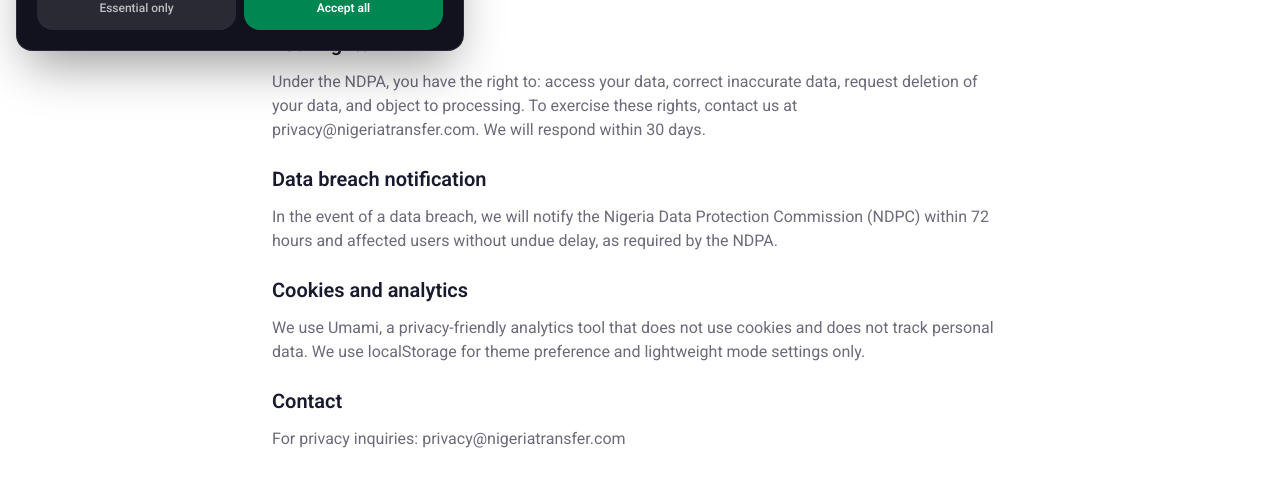
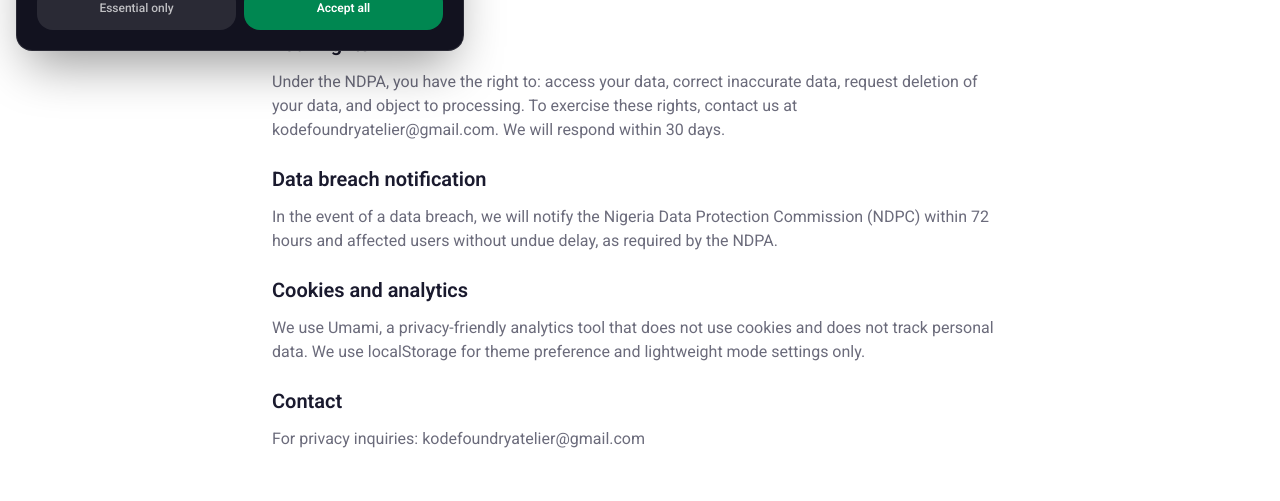
Before and after one commit to josephhamawi/NaijaTransfer, a Next.js app: page /privacy in a window 1280 px wide. Shown: the part 733-1234 px from the top of the page. Built offline with nearby package versions, Linux system fonts and the light colour scheme; no server answers.

Commit message:
Update all contact emails to kodefoundryatelier@gmail.com

```diff
--- a/src/app/(public)/artists/page.tsx
+++ b/src/app/(public)/artists/page.tsx
@@ -44,7 +44,7 @@ export default function ArtistsPage() {
         <div className="text-center mt-12">
           <p className="text-body text-[var(--text-secondary)] mb-2">Are you a Nigerian artist or photographer?</p>
           <p className="text-body-sm text-[var(--text-muted)]">
-            We&apos;re always looking for new backgrounds. Contact us at <a href="mailto:artists@nigeriatransfer.com" className="text-nigerian-green hover:underline">artists@nigeriatransfer.com</a>
+            We&apos;re always looking for new backgrounds. Contact us at <a href="mailto:kodefoundryatelier@gmail.com" className="text-nigerian-green hover:underline">kodefoundryatelier@gmail.com</a>
           </p>
         </div>
       </div>
--- a/src/app/(public)/contact/page.tsx
+++ b/src/app/(public)/contact/page.tsx
@@ -21,7 +21,7 @@ export default function ContactPage() {
         <div className="grid gap-6 md:grid-cols-2 mb-8">
           <Card padding="md" elevation="sm" className="text-center">
             <h3 className="text-body font-semibold mb-1">Email</h3>
-            <a href="mailto:hello@nigeriatransfer.com" className="text-nigerian-green hover:underline text-body-sm">hello@nigeriatransfer.com</a>
+            <a href="mailto:kodefoundryatelier@gmail.com" className="text-nigerian-green hover:underline text-body-sm">kodefoundryatelier@gmail.com</a>
           </Card>
           <Card padding="md" elevation="sm" className="text-center">
             <h3 className="text-body font-semibold mb-1">WhatsApp</h3>
--- a/src/app/(public)/privacy/page.tsx
+++ b/src/app/(public)/privacy/page.tsx
@@ -36,7 +36,7 @@ export default function PrivacyPage() {
 
           <section>
             <h2 className="text-h2 text-[var(--text-primary)] mb-3">Your rights</h2>
-            <p>Under the NDPA, you have the right to: access your data, correct inaccurate data, request deletion of your data, and object to processing. To exercise these rights, contact us at privacy@nigeriatransfer.com. We will respond within 30 days.</p>
+            <p>Under the NDPA, you have the right to: access your data, correct inaccurate data, request deletion of your data, and object to processing. To exercise these rights, contact us at kodefoundryatelier@gmail.com. We will respond within 30 days.</p>
           </section>
 
           <section>
@@ -51,7 +51,7 @@ export default function PrivacyPage() {
 
           <section>
             <h2 className="text-h2 text-[var(--text-primary)] mb-3">Contact</h2>
-            <p>For privacy inquiries: privacy@nigeriatransfer.com</p>
+            <p>For privacy inquiries: kodefoundryatelier@gmail.com</p>
           </section>
         </div>
       </div>
```
